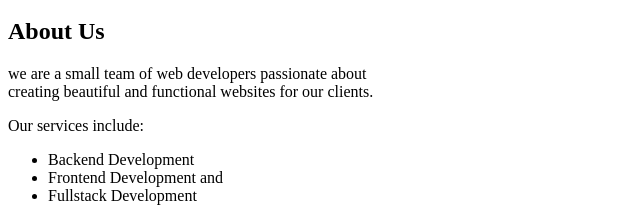
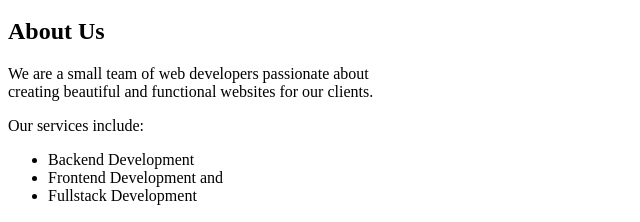
Before and after one commit to Binhum/bin, a plain HTML site: page index.html in a window 1280 px wide. Shown: the part 136-358 px from the top of the page, 0-640 px from the left. Drawn offline with Linux system fonts and the light colour scheme.

Commit message:
Update index.html

```diff
--- a/index.html
+++ b/index.html
@@ -13,7 +13,7 @@
          <li><a href=about.html>Contact</a></li>
     </ul>
     <h2>About Us</h2>
-    <p>we are a small team of web developers passionate about<br> creating beautiful and functional websites for our clients.</p>
+    <p>We are a small team of web developers passionate about<br> creating beautiful and functional websites for our clients.</p>
     <p>Our services include:</p>
       <ul>
         <li>Backend Development</li>
```
